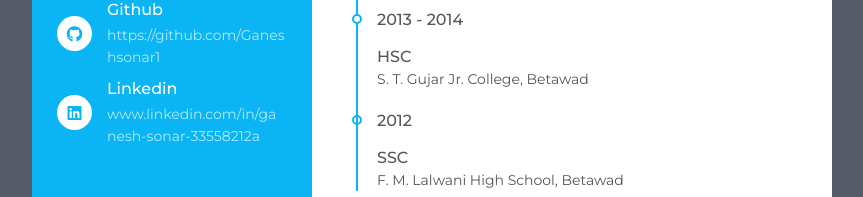
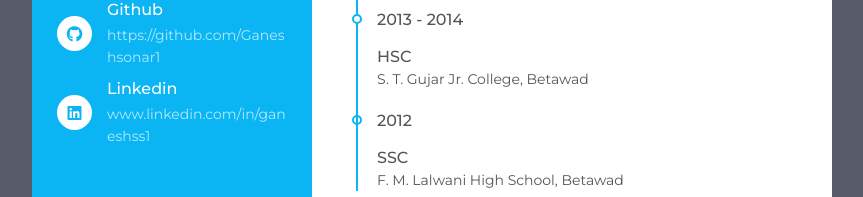
Before and after one commit to Ganeshsonar1/hello-world, a plain HTML site: page index.html in a window 1280 px wide. Shown: the part 924-1121 px from the top of the page, without its empty margins (208-1071 px from the left). Drawn offline with Linux system fonts and the light colour scheme; files whose address does not match are found by name.

Commit message:
Update index.html

```diff
--- a/index.html
+++ b/index.html
@@ -145,7 +145,7 @@
              </div>
              <div class="data">
                <p class="semi-bold">Linkedin</p>
-               <p>www.linkedin.com/in/ga<br>nesh-sonar-33558212a</p>
+               <p>www.linkedin.com/in/gan<br>eshss1</p>
              </div>
            </li>
 
```
